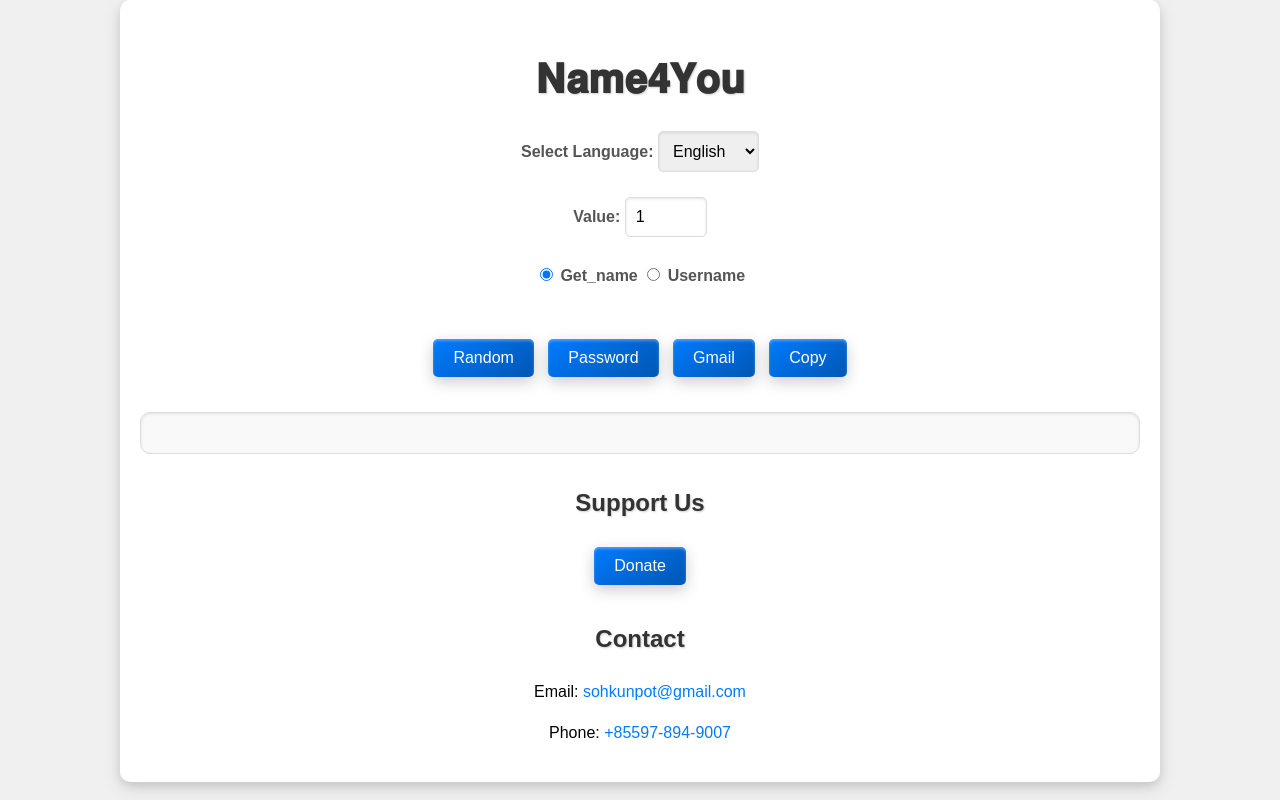
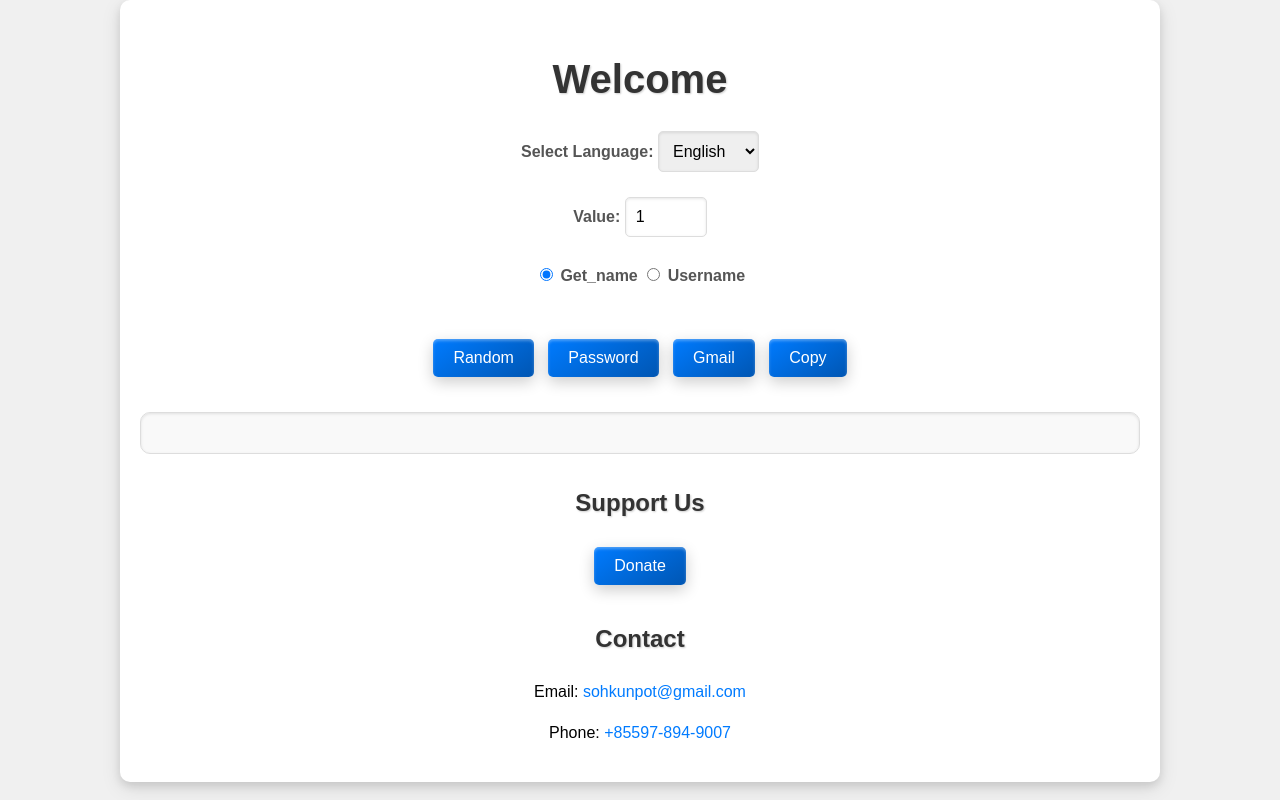
Before and after one commit to KhunEduCoding/name_generate, a plain HTML site: page index.html in a window 1280 px wide. Drawn offline with Linux system fonts and the light colour scheme.

Commit message:
Update index.html

```diff
--- a/index.html
+++ b/index.html
@@ -9,7 +9,7 @@
 </head>
 <body>
     <div class="container">
-        <h1>𝐍𝐚𝐦𝐞𝟒𝐘𝐨𝐮</h1>
+        <h1>Welcome</h1>
         <form id="nameForm">
             <label for="language">Select Language:</label>
             <select id="language">
```
